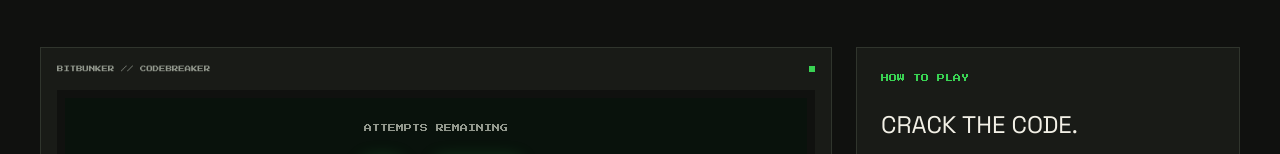
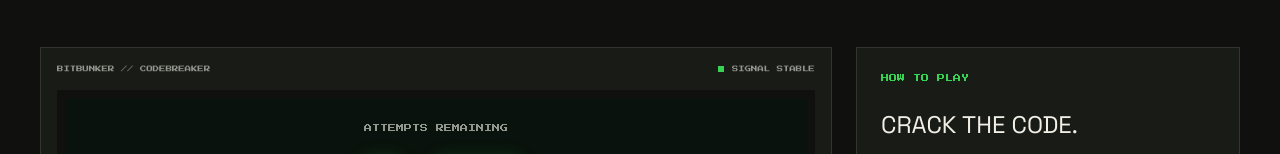
Before and after one commit to thatomakhusha/BitBunker, a Next.js app in the folder frontend/: page /games/number-guessing in a window 1280 px wide. Shown: the part 394-548 px from the top of the page. Built offline with nearby package versions, Linux system fonts and the light colour scheme.

Commit message:
Show real game status and signal text

```diff
--- a/frontend/src/components/games/GameScreen.tsx
+++ b/frontend/src/components/games/GameScreen.tsx
@@ -7,6 +7,7 @@ export default function GameScreen(
                 {label}
                 <span className="flex items-center gap-2">
                     <i className="h-1.5 w-1.5 bg-primary" />
+                    {status}
                 </span>
             </div>
             <div className="mt-4 min-h-112 border-8 border-background bg-[#09120c] p-6">
--- a/frontend/src/components/games/NumberGuessingGame.tsx
+++ b/frontend/src/components/games/NumberGuessingGame.tsx
@@ -14,6 +14,12 @@ const hintText = {
     TOO_HIGH: "TOO HIGH",
     CORRECT: "CORRECT — CODE CRACKED"
 };
+
+const statusText = {
+    IN_PROGRESS: "IN PROGRESS",
+    WON:"CODE CRACKED",
+    LOST: "RUN OVER"
+}
 
 export default function NumberGuessingGame(){
     const [attemptsRemaining, setAttemptsRemaining] = useState(7);
@@ -66,7 +72,7 @@ export default function NumberGuessingGame(){
             number={1}
             subtitle="Crack the hidden code before your attempts run out."
             statusLabel="GAME STATUS"
-            statusValue="IN PROGRESS"
+            statusValue={statusText[status]}
             steps={["Enter your best guess.", "Read the system hint.", "Adjust and try again."]}
             howTitle="Crack the code."
             howText={<>The bunker has generated a number between <strong className="text-foreground">1 and 100</strong>. You have seven attempts to find it.</>}
```
